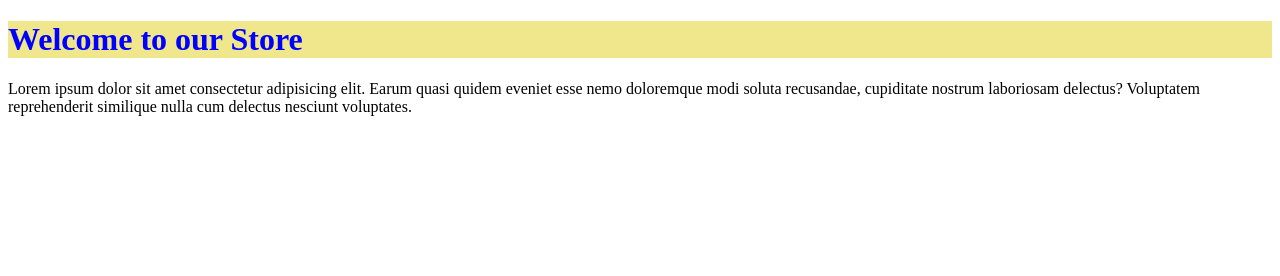
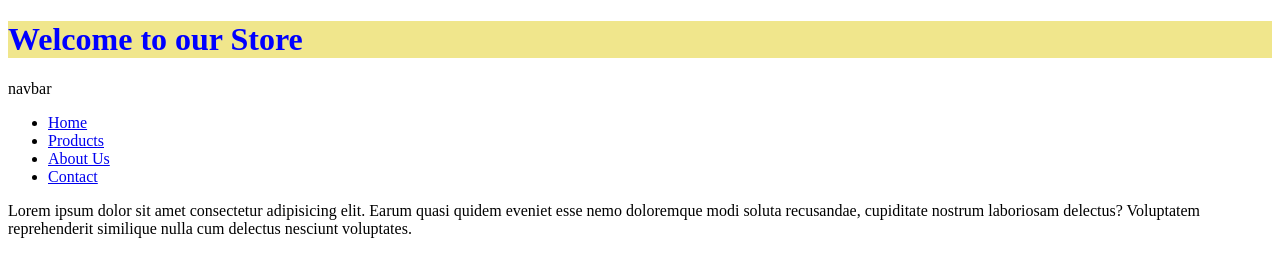
Before and after one commit to Quvondiq-Pirmatov/Online-store, a plain HTML site: page index.html in a window 1280 px wide. Drawn offline with Linux system fonts and the light colour scheme.

Commit message:
I added navbar

```diff
--- a/index.html
+++ b/index.html
@@ -10,6 +10,15 @@
 
     <head>
         <h1>Welcome to our Store</h1>
+        navbar
+        <nav>
+            <ul>
+                <li><a href="#">Home</a></li>
+                <li><a href="#">Products</a></li>
+                <li><a href="#">About Us</a></li>
+                <li><a href="#">Contact</a></li>
+            </ul>
+        </nav>
     </head>
     <main>
         <div>
```
